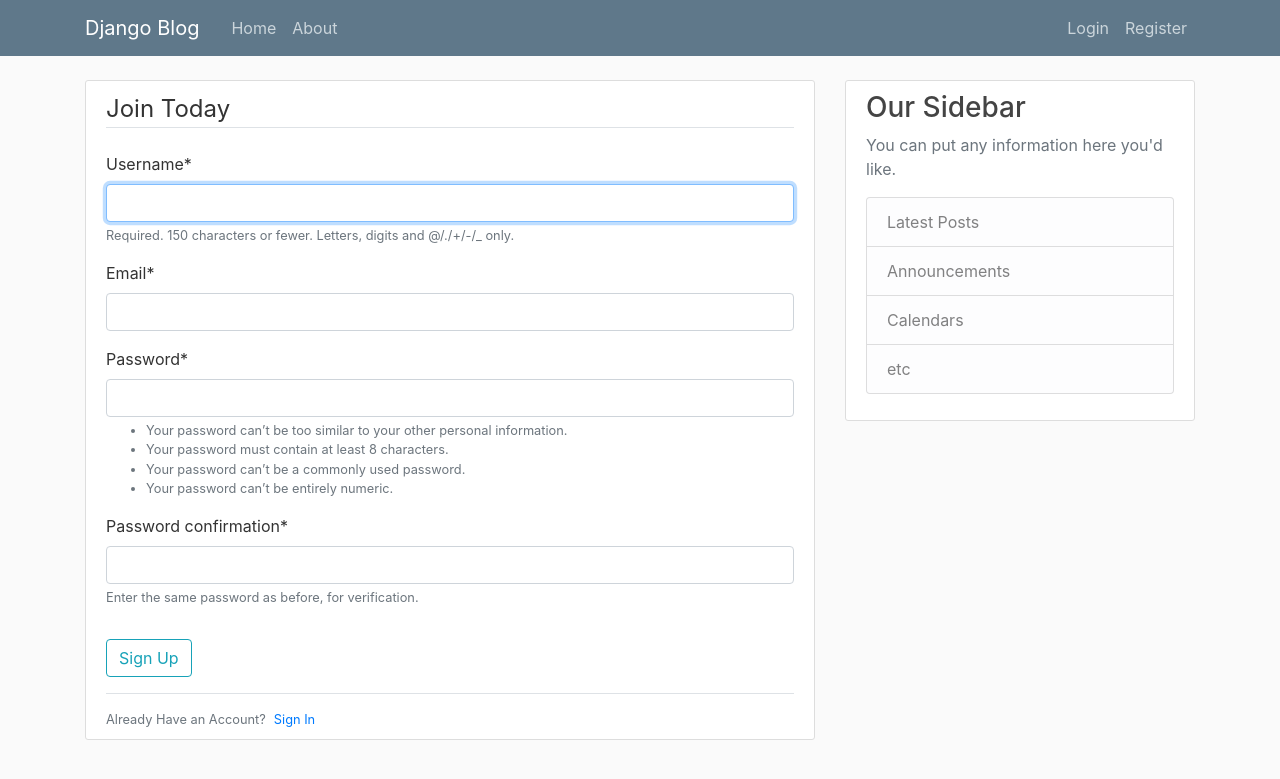
After one commit to rushilp2311/Django_Blog, a Django app: page /register/ in a window 1280 px wide. The commit adds this page. Shown: the top 779 px of the page. Run offline with Django 3.2, Linux system fonts and the light colour scheme; some libraries are stand-ins or nearby versions.

Commit message:
Login/Register Update

```diff
--- a/blog/templates/blog/base.html
+++ b/blog/templates/blog/base.html
@@ -32,8 +32,12 @@
           </div>
           <!-- Navbar Right Side -->
           <div class="navbar-nav">
-            <a class="nav-item nav-link" href="#">Login</a>
-            <a class="nav-item nav-link" href="#">Register</a>
+            {%if user.is_authenticated%}
+            <a class="nav-item nav-link" href="{%url 'logout'%}">Logout</a>
+            {%else%}
+            <a class="nav-item nav-link" href="{%url 'login'%}">Login</a>
+            <a class="nav-item nav-link" href="{%url 'register'%}">Register</a>
+            {%endif%}
           </div>
         </div>
       </div>
@@ -41,7 +45,13 @@
   </header>
     <main role="main" class="container">
         <div class="row">
+
           <div class="col-md-8">
+            {% if messages %}
+              {% for message in messages %}
+                <div class="alert alert-{{message.tags}}">{{ message }}</div>
+              {% endfor%}
+            {% endif %}
             {% block content %}{% endblock %}
           </div>
           <div class="col-md-4">
--- a/blog/urls.py
+++ b/blog/urls.py
@@ -1,6 +1,8 @@
 from django.urls import path
 from . import views
+
 urlpatterns = [
     path('',views.home,name='blog-home'),
-    path('about/',views.about,name = 'blog-about')
+    path('about/',views.about,name = 'blog-about'),
+
 ]
--- a/django_project/urls.py
+++ b/django_project/urls.py
@@ -14,9 +14,14 @@ Including another URLconf
     2. Add a URL to urlpatterns:  path('blog/', include('blog.urls'))
 """
 from django.contrib import admin
-from django.urls import path,include
+from django.urls import path, include
+from django.contrib.auth import views as auth_views
+from users import views as user_views
 
 urlpatterns = [
     path('admin/', admin.site.urls),
-    path('',include('blog.urls'))
+    path('register/',user_views.register,name='register'),
+    path('login/', auth_views.LoginView.as_view(template_name='users/login.html'), name='login'),
+    path('logout/', auth_views.LogoutView.as_view(template_name='users/logout.html'), name='logout'),
+    path('', include('blog.urls'))
 ]
--- /dev/null
+++ b/users/forms.py
@@ -0,0 +1,11 @@
+from django import forms
+from django.contrib.auth.models import User
+from django.contrib.auth.forms import UserCreationForm
+
+
+class UserRegisterForm(UserCreationForm):
+    email = forms.EmailField()
+
+    class Meta:
+        model = User
+        fields = ['username','email','password1','password2']
--- /dev/null
+++ b/users/templates/users/register.html
@@ -0,0 +1,24 @@
+{% extends "blog/base.html"%}
+{% load crispy_forms_tags %}
+{% block content %}
+    <div class="content-section">
+        <form method="POST">
+            {%csrf_token%}
+            <fieldset class="form-group">
+                <legend class="border-bottom mb-4">
+                    Join Today
+                </legend>
+                {{form|crispy }}
+            </fieldset>
+            <div class="form-group">
+                <button class="btn btn-outline-info" type="submit"> Sign Up</button>
+            </div>
+        </form>
+        <div class="border-top pt-3">
+            <small class="text-muted">
+                Already Have an Account?<a class="ml-2" href="{%url 'login'%}">Sign In</a>
+            </small>
+        </div>
+
+    </div>
+{%endblock%}
--- a/users/views.py
+++ b/users/views.py
@@ -1,7 +1,17 @@
-from django.shortcuts import render
-from django.contrib.auth.forms import UserCreationForm
+from django.shortcuts import render,redirect
+
+from django.contrib import messages
+from .forms import UserRegisterForm
 
 # Create your views here.
 def register(request):
-    form = UserCreationForm()
+    if request.method == 'POST':
+        form = UserRegisterForm(request.POST)
+        if form.is_valid():
+            form.save()
+            username = form.cleaned_data.get('username')
+            messages.success(request,f'Your account has been created! You can now Login')
+            return redirect('blog-home')
+    else:
+        form = UserRegisterForm()
     return  render(request, 'users/register.html',{'form':form})
```
Also changed, not shown: django_project/settings.py (+6 -1 lines), users/templates/users/login.html (added, +24 -0 lines), users/templates/users/logout.html (added, +9 -0 lines), db.sqlite3.
